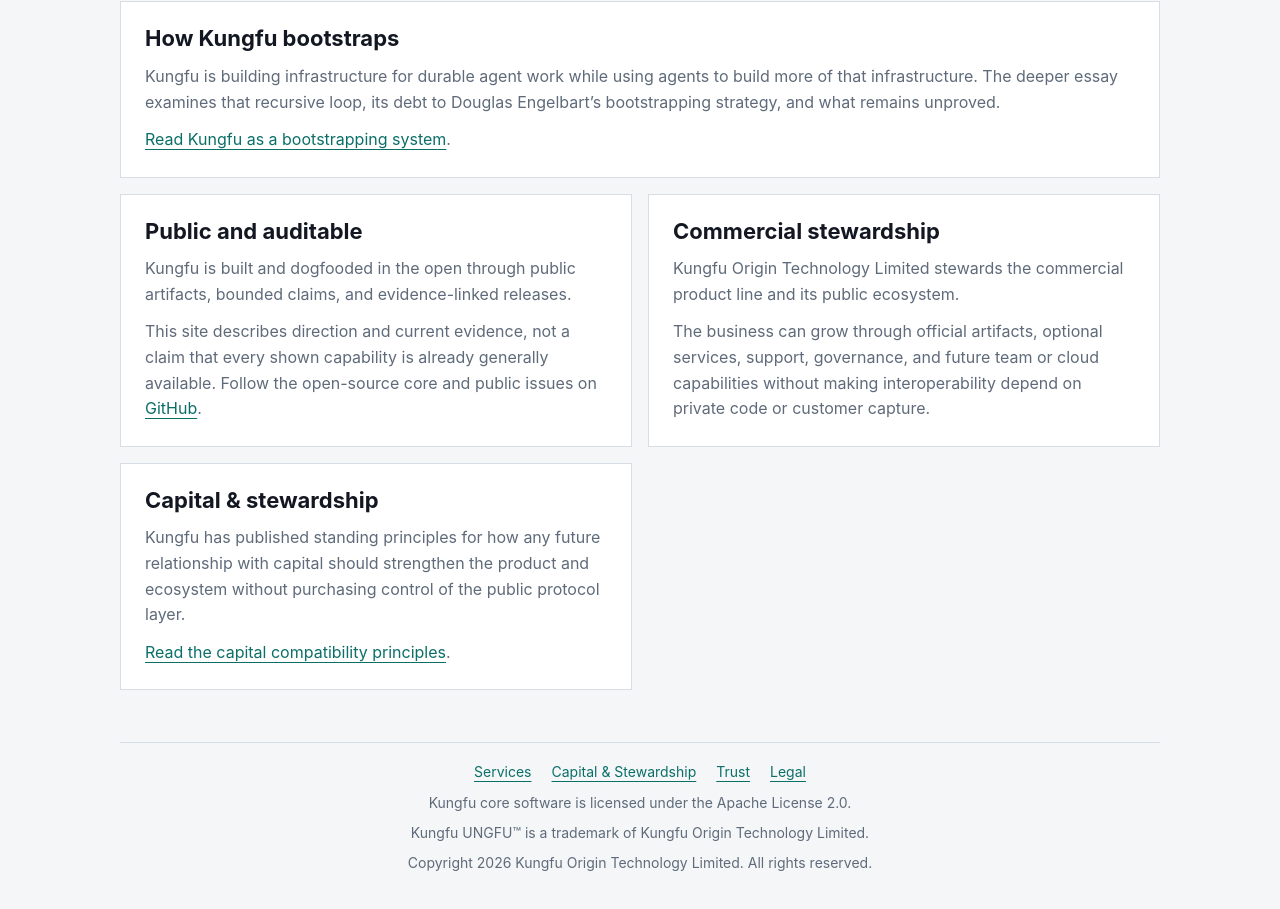
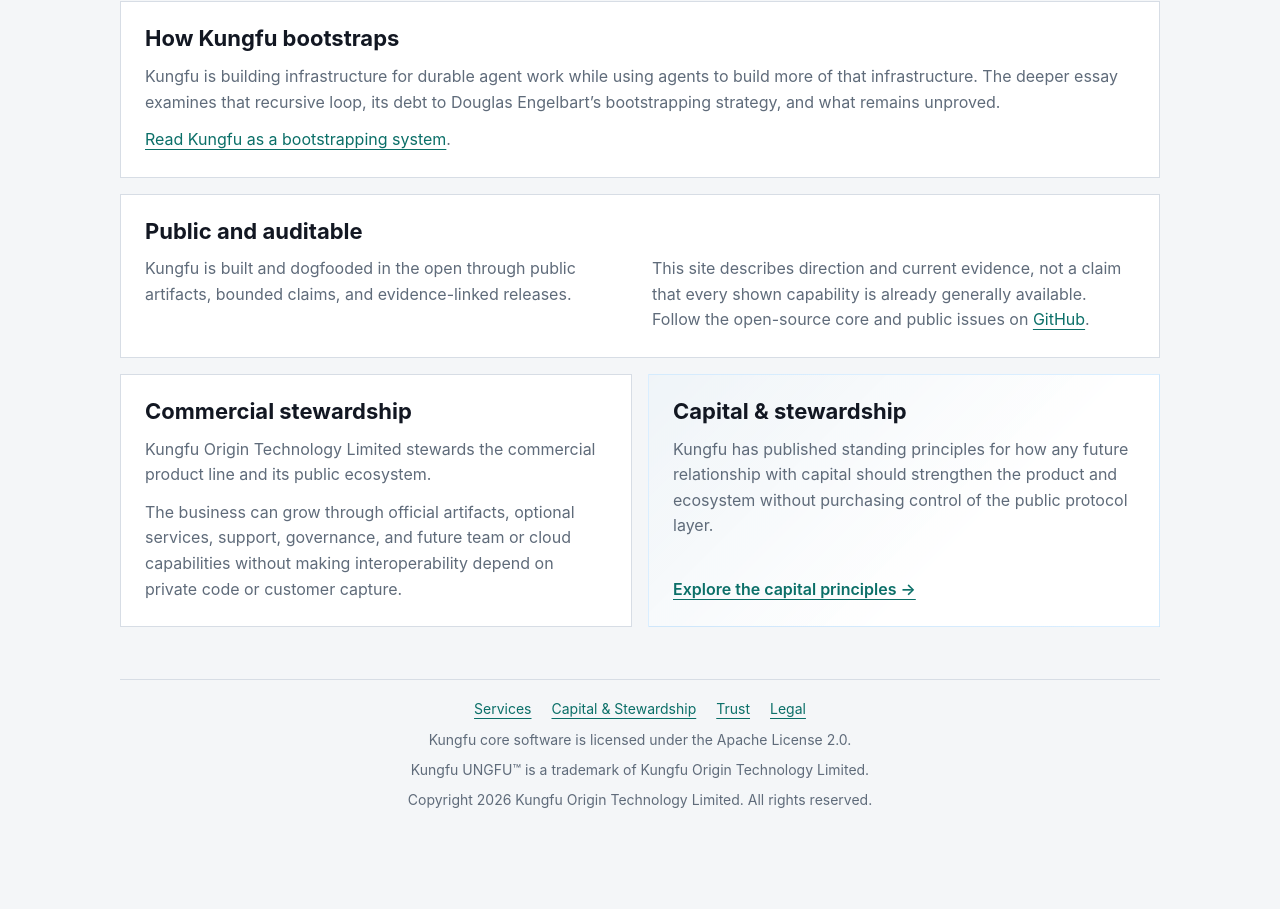
Before and after one commit to kungfu-systems/site-kungfu-tech, a website: page public/about/index.html in a window 1280 px wide. Shown: the part 1080-1989 px from the top of the page. After the commit the page ends 1952 px from the top, so only its background shows below. Drawn offline with Linux system fonts and the light colour scheme.

Commit message:
feat(about): balance stewardship layout
Signed-off-by: Keren Dong <keren.dong+cx@kungfu.link>

```diff
--- a/public/about/index.html
+++ b/public/about/index.html
@@ -65,6 +65,34 @@
       min-height: 0;
     }
 
+    .public-commitment {
+      grid-column: 1 / -1;
+      min-height: 0;
+    }
+
+    .public-commitment-copy {
+      display: grid;
+      grid-template-columns: repeat(2, minmax(0, 1fr));
+      gap: 24px;
+    }
+
+    .public-commitment-copy p {
+      margin: 0;
+    }
+
+    .capital-stewardship {
+      display: flex;
+      flex-direction: column;
+      border-color: rgba(121, 192, 255, 0.28);
+      background: linear-gradient(135deg, rgba(121, 192, 255, 0.04), var(--panel) 65%);
+    }
+
+    .capital-stewardship .card-action {
+      margin-top: auto;
+      padding-top: 20px;
+      font-weight: 600;
+    }
+
     h2 {
       margin: 0 0 12px;
       font-size: 22px;
@@ -80,7 +108,8 @@
     @media (max-width: 760px) {
       main { width: min(100% - 28px, 640px); padding-top: 28px; }
       .grid { grid-template-columns: 1fr; }
-      .boundary, .deeper { grid-column: auto; }
+      .boundary, .deeper, .public-commitment { grid-column: auto; }
+      .public-commitment-copy { grid-template-columns: 1fr; gap: 12px; }
       section { min-height: auto; }
     }
   </style>
@@ -141,10 +170,12 @@
         <p><a href="/about/bootstrapping/">Read Kungfu as a bootstrapping system</a>.</p>
       </section>
 
-      <section>
+      <section class="public-commitment">
         <h2>Public and auditable</h2>
-        <p>Kungfu is built and dogfooded in the open through public artifacts, bounded claims, and evidence-linked releases.</p>
-        <p>This site describes direction and current evidence, not a claim that every shown capability is already generally available. Follow the open-source core and public issues on <a href="https://github.com/kungfu-systems/kungfu">GitHub</a>.</p>
+        <div class="public-commitment-copy">
+          <p>Kungfu is built and dogfooded in the open through public artifacts, bounded claims, and evidence-linked releases.</p>
+          <p>This site describes direction and current evidence, not a claim that every shown capability is already generally available. Follow the open-source core and public issues on <a href="https://github.com/kungfu-systems/kungfu">GitHub</a>.</p>
+        </div>
       </section>
 
       <section>
@@ -153,10 +184,10 @@
         <p>The business can grow through official artifacts, optional services, support, governance, and future team or cloud capabilities without making interoperability depend on private code or customer capture.</p>
       </section>
 
-      <section>
+      <section class="capital-stewardship">
         <h2>Capital &amp; stewardship</h2>
         <p>Kungfu has published standing principles for how any future relationship with capital should strengthen the product and ecosystem without purchasing control of the public protocol layer.</p>
-        <p><a href="/capital/">Read the capital compatibility principles</a>.</p>
+        <p class="card-action"><a href="/capital/">Explore the capital principles&nbsp;&rarr;</a></p>
       </section>
     </div>
 
```
Also changed, not shown: 1 other file.
